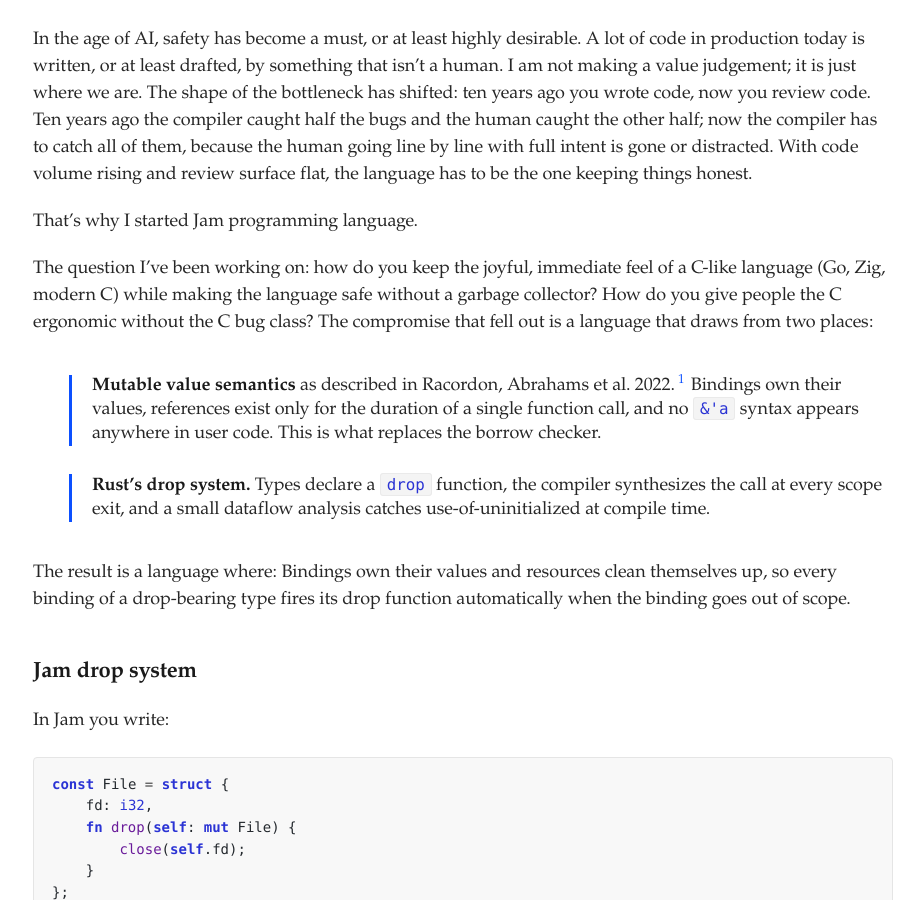
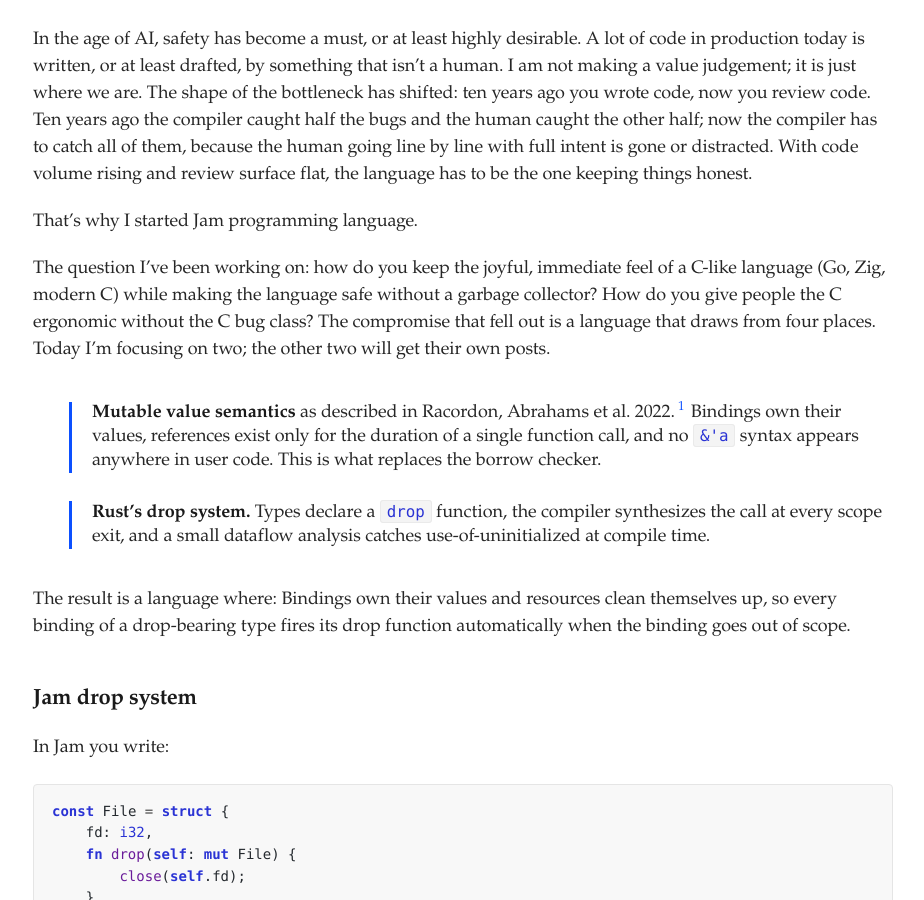
Before and after one commit to raphamorim/raphamorim.github.com, a Jekyll site: the page built from _posts/2026-05-20-jam-programming-language.md, in a window 1280 px wide and 900 px high, scrolled down 1858 px. Shown: the whole window, without its empty margins (177-1101 px from the left). Built offline with Jekyll 4.4.1, drawn with Linux system fonts in a browser that asks for light colours; some of the changed text lies outside the part shown.

Commit message:
few more updates

```diff
--- a/_posts/2026-05-20-jam-programming-language.md
+++ b/_posts/2026-05-20-jam-programming-language.md
@@ -33,7 +33,7 @@
 
 That's why I started Jam programming language.
 
-The question I've been working on: how do you keep the joyful, immediate feel of a C-like language (Go, Zig, modern C) while making the language safe without a garbage collector? How do you give people the C ergonomic without the C bug class? The compromise that fell out is a language that draws from two places:
+The question I've been working on: how do you keep the joyful, immediate feel of a C-like language (Go, Zig, modern C) while making the language safe without a garbage collector? How do you give people the C ergonomic without the C bug class? The compromise that fell out is a language that draws from four places. Today I'm focusing on two; the other two will get their own posts.
 
 - **Mutable value semantics** as described in Racordon, Abrahams et al. 2022.[^mvs] Bindings own their values, references exist only for the duration of a single function call, and no `&'a` syntax appears anywhere in user code. This is what replaces the borrow checker.
 - **Rust's drop system.** Types declare a `drop` function, the compiler synthesizes the call at every scope exit, and a small dataflow analysis catches use-of-uninitialized at compile time.
@@ -333,6 +333,8 @@
 
 ### Where this is going
 
+This post is more of a first conversation than a tour. There's plenty I didn't get to: the parameter mode system in real depth, the exclusivity rule, generics, Jam's own comptime, the standard library, allocator systems, the panic model, MLIR exploration for the GPU codegen pipeline (Chris Lattner, if you're by any chance reading this post, I am a big fan), the Rust ABI work for FFI, the path to a self-hosted compiler, and a handful of other things. Each will get its own post as the language settles.
+
 Jam isn't public yet. The compiler exists and runs, but I'm holding the language back from a wider release while I work on the things that make it usable day to day: a stable surface, a package manager, an LSP, a formatter, the rest of the tooling you only notice when it isn't there. Shipping a language without that is shipping a sharp edge, and I'd rather take the time.
 
 Realistically, this beta phase is one to two years. I don't want to open-source a language at the scale Jam already is and then become the bottleneck for everyone who hits a sharp edge. Right now it's gone out to a small group of users, and I'll keep widening the circle as the tooling catches up. Jam will be open source. There's no question about that. I just don't want to open it before it has been through real production use and can stand on its own.
```
